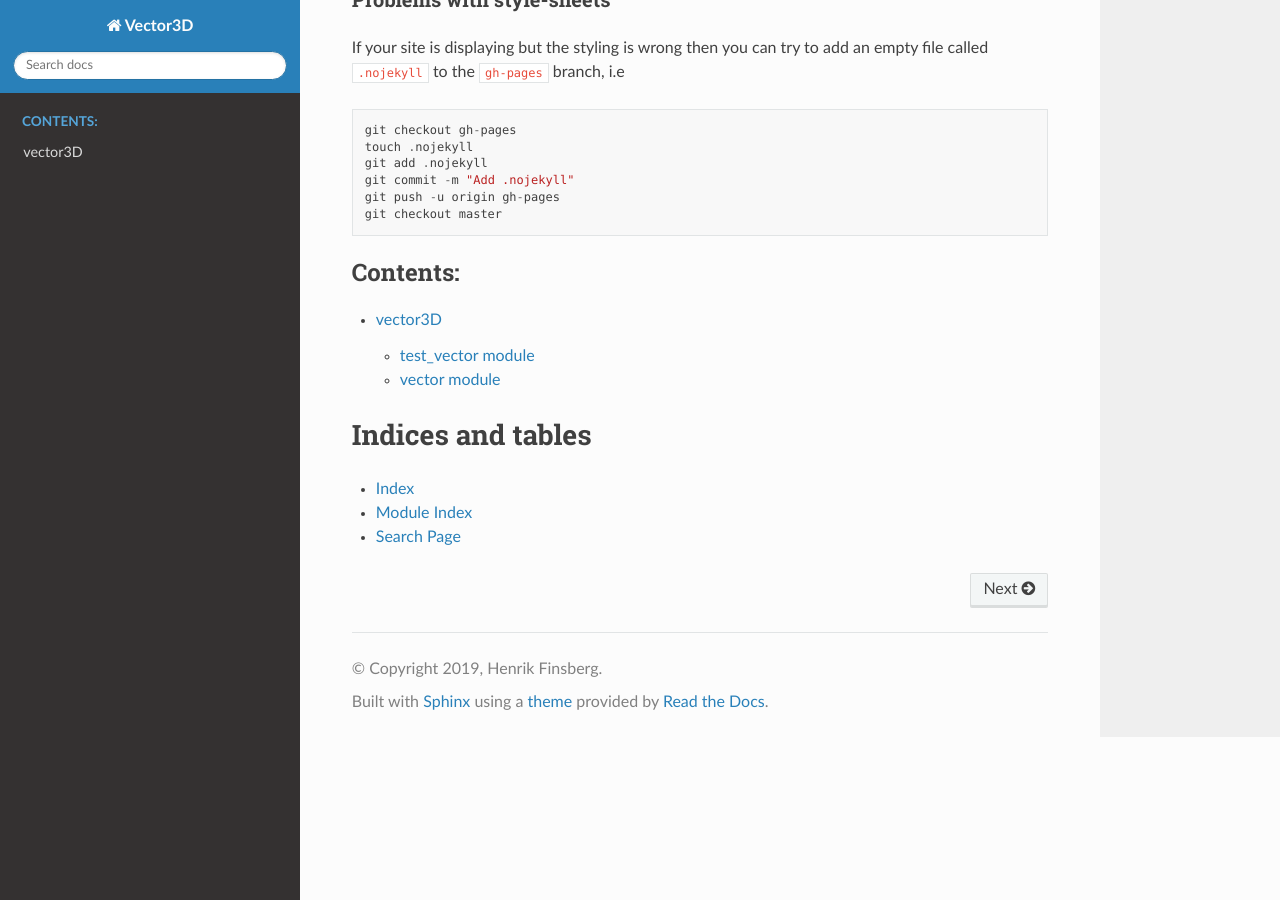
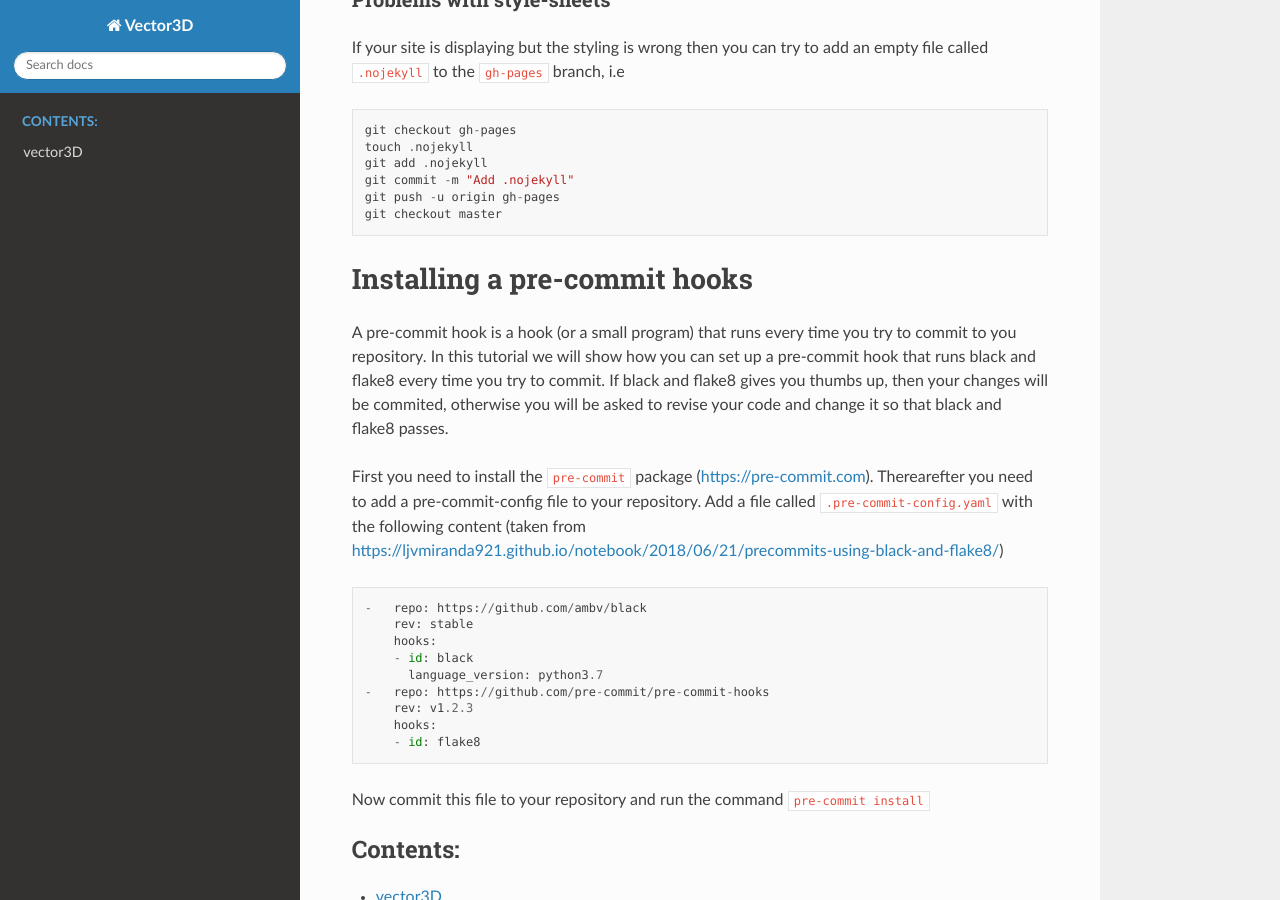
Before and after one commit to finsberg/vector3D, a Sphinx documentation site: the page built from docs/source/index.rst, in a window 1280 px wide and 900 px high, scrolled down 4148 px. Built offline with Sphinx 7.4.7 and the Read the Docs theme 2.0.0, drawn with Linux system fonts in a browser that asks for light colours.

Commit message:
Update docs about pre-commit hook

```diff
--- a/docs/source/index.rst
+++ b/docs/source/index.rst
@@ -252,6 +252,37 @@ add an empty file called ``.nojekyll`` to the ``gh-pages`` branch, i.e
    git checkout master
 
 
+Installing a pre-commit hooks
+=============================
+
+A pre-commit hook is a hook (or a small program) that runs every time
+you try to commit to you repository. In this tutorial we will show how
+you can set up a pre-commit hook that runs black and flake8 every time
+you try to commit. If black and flake8 gives you thumbs up, then your
+changes will be commited, otherwise you will be asked to revise your
+code and change it so that black and flake8 passes.
+
+First you need to install the ``pre-commit`` package
+(https://pre-commit.com). Therearefter you need to add a
+pre-commit-config file to your repository. Add a file called
+``.pre-commit-config.yaml`` with the following content (taken from
+https://ljvmiranda921.github.io/notebook/2018/06/21/precommits-using-black-and-flake8/)
+
+::
+
+   -   repo: https://github.com/ambv/black
+       rev: stable
+       hooks:
+       - id: black
+         language_version: python3.7
+   -   repo: https://github.com/pre-commit/pre-commit-hooks
+       rev: v1.2.3
+       hooks:
+       - id: flake8
+
+Now commit this file to your repository and run the command
+``pre-commit install``
+
 .. toctree::
    :maxdepth: 2
    :caption: Contents:
```
Also changed, not shown: README.md (+21 -0 lines).
